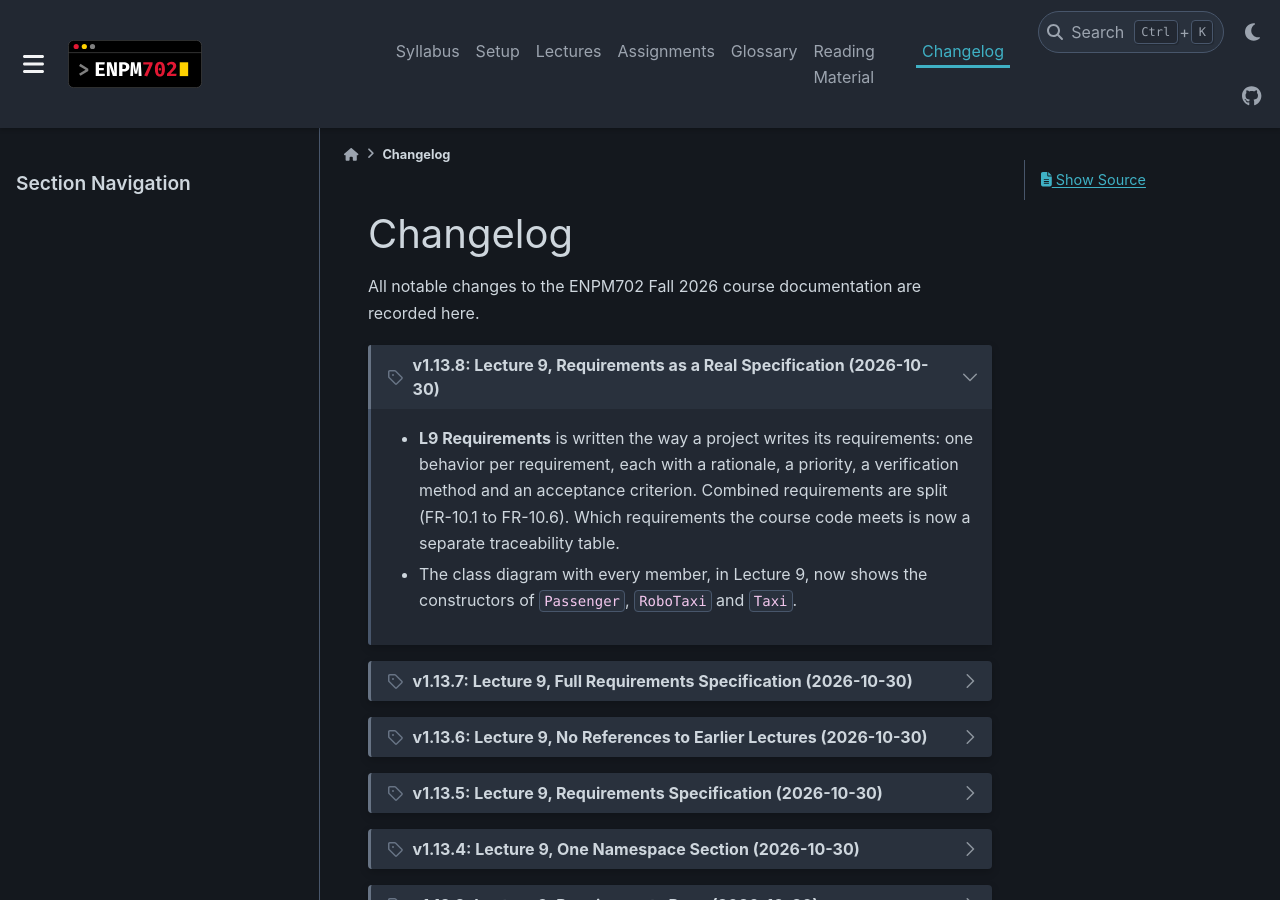
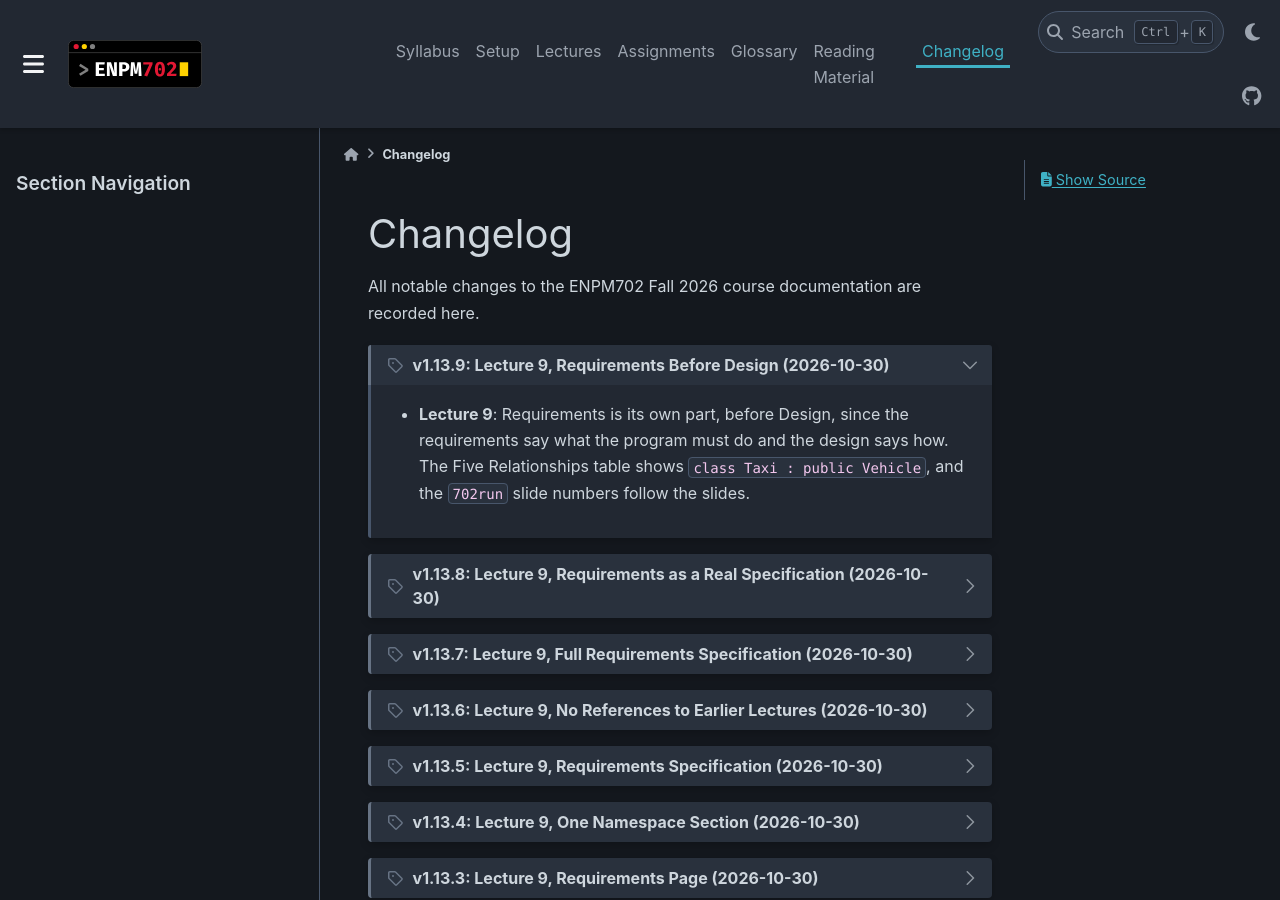
Before and after one commit to zeidk/enpm702-fall-2026-docs, a Sphinx documentation site: the page built from docs/source/changelog/changelog.rst, in a window 1280 px wide and 900 px high. Built offline with Sphinx 7.4.7 and the PyData theme 0.15.4, drawn with Linux system fonts in a browser that asks for light colours.

Commit message:
L9: Requirements before Design, as on the slides (v1.13.9)

```diff
--- a/docs/source/changelog/changelog.rst
+++ b/docs/source/changelog/changelog.rst
@@ -5,10 +5,20 @@ Changelog
 All notable changes to the ENPM702 Fall 2026 course documentation are recorded here.
 
 
+.. dropdown:: v1.13.9: Lecture 9, Requirements Before Design (2026-10-30)
+   :icon: tag
+   :class-container: sd-border-success
+   :open:
+
+   - **Lecture 9**: Requirements is its own part, before Design, since the
+     requirements say what the program must do and the design says how.
+     The Five Relationships table shows ``class Taxi : public Vehicle``,
+     and the ``702run`` slide numbers follow the slides.
+
+
 .. dropdown:: v1.13.8: Lecture 9, Requirements as a Real Specification (2026-10-30)
    :icon: tag
    :class-container: sd-border-success
-   :open:
 
    - **L9 Requirements** is written the way a project writes its
      requirements: one behavior per requirement, each with a rationale, a
```
Also changed, not shown: docs/source/lectures/lecture9/l9_lecture.rst (+43 -40 lines), docs/source/lectures/lecture9/l9_requirements.rst (+5 -5 lines).
